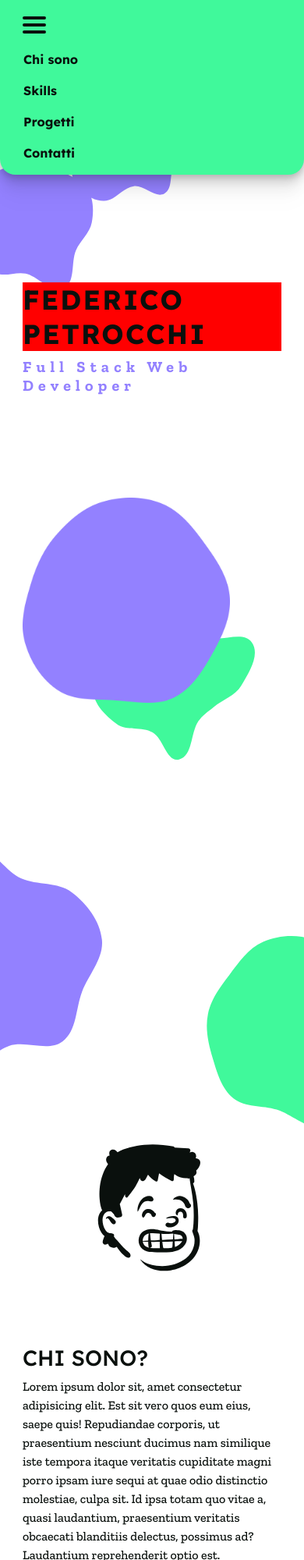
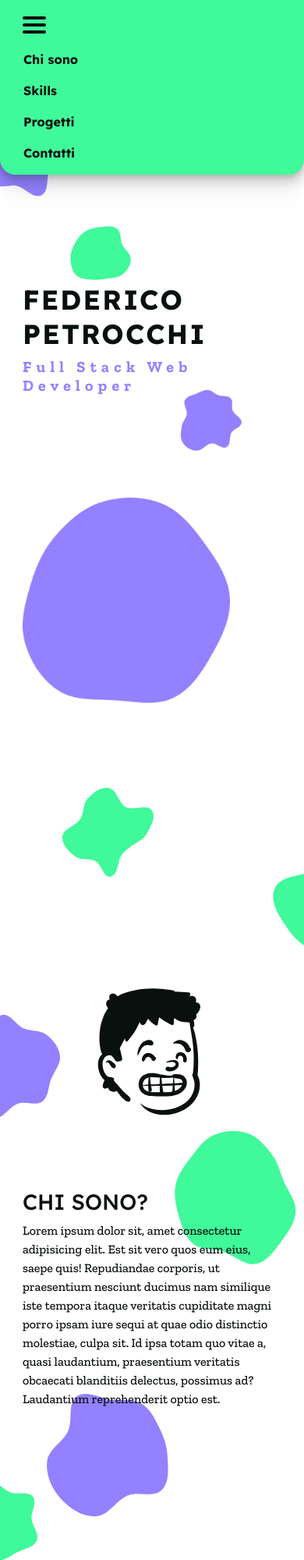
Before and after one commit to FedPetro/FedPetro.github.io, a plain HTML site: page index.html in a window 390 px wide. Shown: the top 2000 px of the page at 78% size. Drawn offline with nearby package versions, Linux system fonts and the light colour scheme.

Commit message:
blob sistemati responsive

```diff
--- a/index.html
+++ b/index.html
@@ -62,8 +62,8 @@
       <main>
 
         <!-- nome e foto -->
-        <section class="sectionNome">
-            <div class="container-fluid min-vh-100">
+        <section class="sectionNome min-vh-100">
+            <div class="container-fluid ">
                 <div class="row">
                     <div class="col-12 col-md-6 d-flex flex-column nomeFoto">
                         <h1 class="nome">FEDERICO PETROCCHI</h1>
@@ -85,8 +85,8 @@
         <img src="media/img/blob5.svg" alt="" class="blobs" id="blob5">
 
         <!-- about -->
-        <section class="sectionAbout">
-          <div class="container-fluid min-vh-100 d-flex about">
+        <section class="sectionAbout min-vh-100">
+          <div class="container-fluid  d-flex about">
             <div class="col-12 col-md-5 d-flex justify-content-center">
               <div class="illustration"></div>
             </div>
@@ -102,8 +102,8 @@
         <img src="media/img/blob11.svg" alt="" class="blobs" id="blob11">
 
         <!-- skills -->
-        <section class="sectionSkills">
-          <div class="container-fluid min-vh-100 d-flex min-vh-100">
+        <section class="sectionSkills min-vh-100">
+          <div class="container-fluid d-flex">
             <div class="row">
             <div class="col-12 col-md-5 d-flex justify-content-center flex-column">
               <h1 class="">COSA FACCIO?</h1>
@@ -171,7 +171,7 @@
 
 
         <!-- i miei progetti -->
-         <section class="sectionProg">
+         <section class="sectionProg min-vh-100">
           <div class="container-fluid min-vh-100">
             <div class="row">
               <div class="col-12 col-md-6 progetti">
--- a/style.css
+++ b/style.css
@@ -143,7 +143,7 @@ nav{
     font-weight: 700;
     line-height: normal;
     letter-spacing: 2.14px;
-    background-color: red;
+
   }
 
   .fullStack{
@@ -207,6 +207,30 @@ nav{
     bottom: -130px;
   }
 
+  @media (max-width:767.98px){
+      #blob1{
+        top: 140px;
+        width: 20%;
+      }
+
+      #blob2{
+        left: 80px;
+        bottom: -280px;
+        width: 30%;
+      }
+
+      #blob4{
+        right: 80px;
+        top: 500px;
+        width: 20%;
+      }
+      #blob3{
+        left: 90px;
+        top: 290px;
+        width: 20%;
+      }
+    }
+
 /* chi sono */
 
 @media (max-width:767.98px){
@@ -249,6 +273,9 @@ nav{
   .card{
     margin-bottom: -60px;
   }
+  .sectionAbout{
+    margin-top: -200px;
+  }
 }
 
 .illustration, .about{
@@ -265,6 +292,7 @@ nav{
 #blob5{
   bottom: -1100px;
   right: 500px;
+
 }
 
 #blob6{
@@ -280,6 +308,32 @@ nav{
 #blob8{
   top: 1200px;
   right: -100px;
+}
+
+@media (max-width:767.98px){
+  #blob5{
+    bottom: -1100px;
+    left: 60px;
+    width: 40%;
+  }
+
+  #blob6{
+    left: -40px;
+    bottom: -590px;
+    width: 30%;
+  }
+
+  #blob7{
+    left: 350px;
+    top: 1100px;
+    width: 30%;
+  }
+
+  #blob8{
+    top: 1450px;
+    right: 10px;
+    width: 40%;
+  }
 }
 
 
@@ -360,6 +414,26 @@ nav{
   bottom:-2050px;
   right: -200px;
 }
+
+@media (max-width:767.98px){
+  #blob9{
+    top:1900px;
+    left: -50px;
+    width: 25%;
+  }
+
+  #blob10{
+    top:1850px;
+    left: 500px;
+  }
+
+  #blob11{
+    bottom:-1850px;
+    left: 345px;
+    width: 25%;
+  }
+}
+
 
 /* Progetti */
 @media (max-width:767.98px){
```
